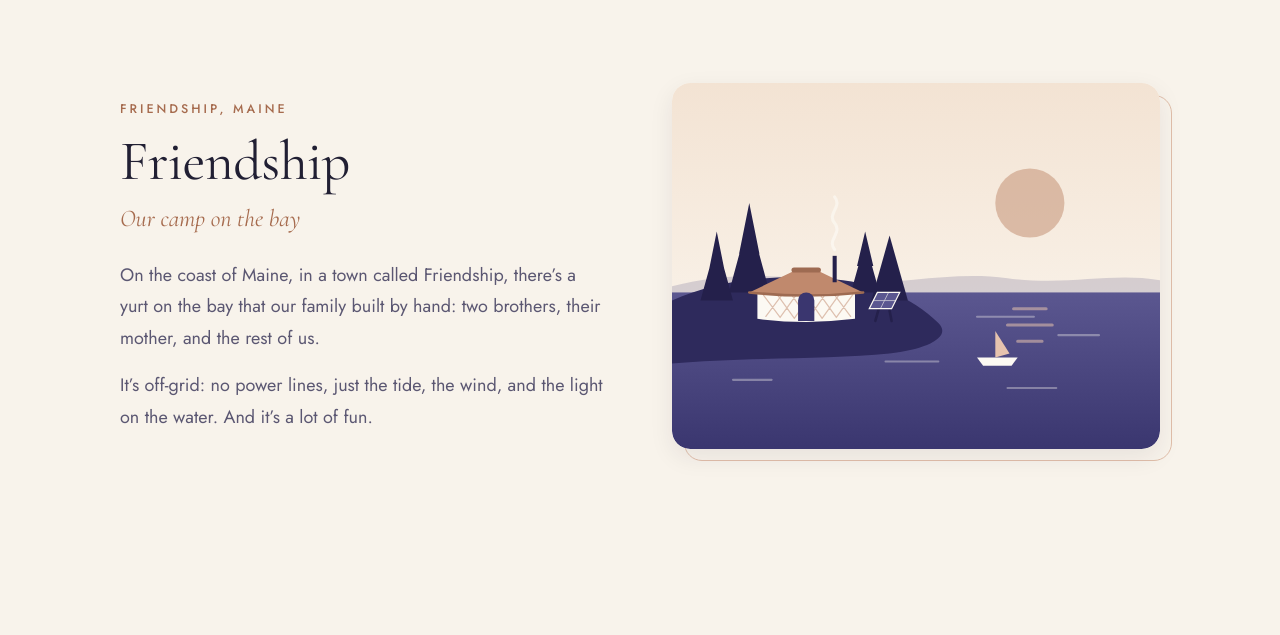
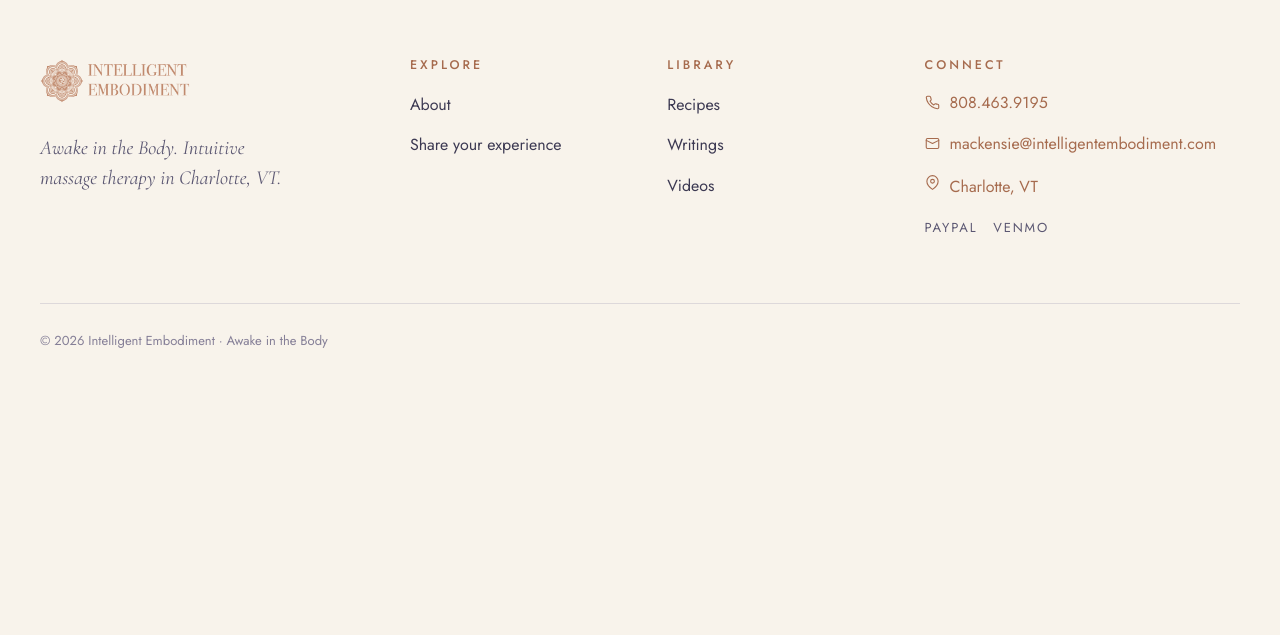
Before and after one commit to samperet/intelligentembodiment, a Next.js app: page / in a window 1280 px wide. Shown: the part 3585-4220 px from the top of the page. After the commit the page ends 3985 px from the top, so only its background shows below. Built offline with nearby package versions, Linux system fonts and the light colour scheme.

Commit message:
Revert "Home: add the Friendship section (our camp on the bay in Friendship, Maine)"
This reverts commit ffe054ecda49336cce51a6bab8411c4fd84f4da1.

```diff
--- a/app/page.tsx
+++ b/app/page.tsx
@@ -5,7 +5,6 @@ import { Eyebrow, Rule, Stat } from "@/components/brand";
 import { TestimonialCarousel } from "@/components/TestimonialCarousel";
 import { Suspense } from "react";
 import { BookingWidget } from "@/components/BookingWidget";
-import { Friendship } from "@/components/Friendship";
 import { site } from "@/lib/site";
 import { getStats } from "@/lib/content";
 
@@ -221,9 +220,6 @@ export default function HomePage() {
           </div>
         </div>
       </section>
-
-      {/* ── Friendship ───────────────────────────────────────────────────── */}
-      <Friendship />
     </>
   );
 }
--- a/components/Footer.tsx
+++ b/components/Footer.tsx
@@ -5,7 +5,6 @@ import { Icon } from "./Icon";
 const explore = [
   { label: "About", href: "/about" },
   { label: "Share your experience", href: "/share" },
-  { label: "Friendship", href: "/#friendship" },
 ];
 
 const library = [
--- a/components/Friendship.tsx
+++ /dev/null
@@ -1,190 +0,0 @@
-import fs from "node:fs";
-import path from "node:path";
-
-// Photos: drop images into public/imagery/friendship and they appear here,
-// in file-name order (the first is the feature image). Until there are any,
-// an illustration of the yurt on the bay stands in.
-const PHOTO_DIR = "imagery/friendship";
-
-// Flip book: paste its share/embed link (e.g. from Heyzine or FlipHTML5) to
-// show it below the photos.
-const FLIPBOOK_URL = "";
-
-function photos(): { src: string; alt: string }[] {
-  try {
-    return fs
-      .readdirSync(path.join(process.cwd(), "public", PHOTO_DIR))
-      .filter((f) => /\.(jpe?g|png|webp)$/i.test(f))
-      .sort((a, b) => a.localeCompare(b, undefined, { numeric: true }))
-      .map((f) => ({
-        src: `/${PHOTO_DIR}/${f}`,
-        alt: `Friendship, Maine: ${f
-          .replace(/\.[^.]+$/, "")
-          .replace(/^\d+[-_ ]*/, "")
-          .replace(/[-_]+/g, " ")
-          .trim() || "camp on the bay"}`,
-      }));
-  } catch {
-    return [];
-  }
-}
-
-export function Friendship() {
-  const [feature, ...more] = photos();
-
-  return (
-    <section id="friendship" className="ie-section relative overflow-hidden px-6">
-      <div className="relative mx-auto max-w-container">
-        <div className="mx-auto grid max-w-[1040px] items-center gap-[clamp(32px,5vw,72px)] md:grid-cols-2">
-          <div className="text-center md:text-left">
-            <span className="eyebrow block">Friendship, Maine</span>
-            <h2
-              className="mt-3 font-serif text-ink-900"
-              style={{ fontSize: "clamp(34px,4.6vw,56px)", lineHeight: 1.05 }}
-            >
-              Friendship
-            </h2>
-            <p
-              className="mt-3 font-serif italic text-copper-800"
-              style={{ fontSize: "clamp(19px,2.2vw,24px)", lineHeight: 1.35 }}
-            >
-              Our camp on the bay
-            </p>
-            <div className="mt-6 space-y-4 font-sans text-[18px] leading-[1.75] text-ink-500">
-              <p>
-                On the coast of Maine, in a town called Friendship, there’s a
-                yurt on the bay that our family built by hand: two brothers,
-                their mother, and the rest of us.
-              </p>
-              <p>
-                It’s off-grid: no power lines, just the tide, the wind, and the
-                light on the water. And it’s a lot of fun.
-              </p>
-            </div>
-          </div>
-
-          <div className="relative mx-auto w-full max-w-[520px]">
-            <span
-              aria-hidden="true"
-              className="pointer-events-none absolute -bottom-3 -right-3 h-full w-full rounded-[18px] border border-copper-300"
-            />
-            {feature ? (
-              // eslint-disable-next-line @next/next/no-img-element
-              <img
-                src={feature.src}
-                alt={feature.alt}
-                className="relative aspect-[4/3] w-full rounded-[18px] object-cover shadow-md"
-              />
-            ) : (
-              <YurtOnTheBay className="relative aspect-[4/3] w-full rounded-[18px] shadow-md" />
-            )}
-          </div>
-        </div>
-
-        {more.length > 0 && (
-          <ul className="mx-auto mt-[clamp(36px,5vw,64px)] grid max-w-[1040px] grid-cols-2 gap-3 sm:gap-4 md:grid-cols-3">
-            {more.map((p) => (
-              <li key={p.src}>
-                {/* eslint-disable-next-line @next/next/no-img-element */}
-                <img
-                  src={p.src}
-                  alt={p.alt}
-                  loading="lazy"
-                  className="aspect-[4/3] w-full rounded-[12px] object-cover shadow-sm"
-                />
-              </li>
-            ))}
-          </ul>
-        )}
-
-        {FLIPBOOK_URL && (
-          <div className="mx-auto mt-[clamp(36px,5vw,64px)] max-w-[1040px]">
-            <iframe
-              src={FLIPBOOK_URL}
-              title="Friendship, Maine flip book"
-              allowFullScreen
-              loading="lazy"
-              className="aspect-[4/3] w-full rounded-[18px] border border-[color:var(--border)] bg-paper-2 shadow-sm sm:aspect-[16/10]"
-            />
-          </div>
-        )}
-      </div>
-    </section>
-  );
-}
-
-/** A yurt on the bay at dusk, in the site's indigo and copper. */
-function YurtOnTheBay({ className = "" }: { className?: string }) {
-  return (
-    <svg
-      viewBox="0 0 480 360"
-      role="img"
-      aria-label="Illustration of a yurt among spruce trees above a bay"
-      className={className}
-    >
-      <defs>
-        <linearGradient id="fr-sky" x1="0" y1="0" x2="0" y2="1">
-          <stop offset="0" stopColor="#F3E3D3" />
-          <stop offset="1" stopColor="#FCF9F3" />
-        </linearGradient>
-        <linearGradient id="fr-water" x1="0" y1="0" x2="0" y2="1">
-          <stop offset="0" stopColor="#5B5790" />
-          <stop offset="1" stopColor="#3A366F" />
-        </linearGradient>
-        <clipPath id="fr-clip">
-          <rect width="480" height="360" rx="18" />
-        </clipPath>
-      </defs>
-      <g clipPath="url(#fr-clip)">
-        <rect width="480" height="360" fill="url(#fr-sky)" />
-        {/* sun */}
-        <circle cx="352" cy="118" r="34" fill="#C0896D" opacity="0.5" />
-        {/* far shore */}
-        <path d="M0 200 C60 184 110 190 160 196 S270 184 330 192 S430 186 480 194 V214 H0Z" fill="#3A366F" opacity="0.18" />
-        {/* bay */}
-        <rect y="206" width="480" height="154" fill="url(#fr-water)" />
-        <g stroke="#FCF9F3" strokeLinecap="round" opacity="0.35" strokeWidth="2">
-          <path d="M40 236 h46 M120 252 h30 M300 230 h56 M380 248 h40 M210 274 h52 M60 292 h38 M330 300 h48" />
-        </g>
-        {/* sun's path on the water */}
-        <g stroke="#E6C3AE" strokeLinecap="round" opacity="0.55" strokeWidth="3">
-          <path d="M336 222 h32 M330 238 h44 M340 254 h24" />
-        </g>
-        {/* point of land */}
-        <path d="M0 214 C40 196 90 188 150 192 C200 196 236 210 262 236 C276 250 250 262 214 266 C150 272 60 270 0 276Z" fill="#2E2A5C" />
-        {/* spruces */}
-        <g fill="#24204B">
-          <path d="M28 214 l16 -58 l16 58Z M36 186 l8 -40 l8 40Z" />
-          <path d="M56 206 l20 -74 l20 74Z M66 168 l10 -50 l10 50Z" />
-          <path d="M176 206 l14 -50 l14 50Z M182 180 l8 -34 l8 34Z" />
-          <path d="M196 214 l18 -64 l18 64Z" />
-        </g>
-        {/* yurt: round lattice wall, shallow cone roof, crown ring */}
-        <g>
-          <path d="M84 232 v-28 h96 v28 q-48 6 -96 0Z" fill="#FCF9F3" />
-          <g stroke="#C0896D" strokeWidth="1.2" opacity="0.5">
-            <path d="M88 206 l18 24 M102 206 l18 25 M116 206 l18 26 M130 206 l18 26 M144 206 l18 25 M158 206 l18 24 M92 230 l18 -24 M106 231 l18 -25 M120 232 l18 -26 M134 232 l18 -26 M148 231 l18 -25 M162 230 l16 -22" />
-          </g>
-          <path d="M76 206 L122 184 h20 L188 206 q-56 6 -112 0Z" fill="#C0896D" />
-          <path d="M76 206 q56 6 112 0" fill="none" stroke="#9E6B52" strokeWidth="2.5" strokeLinecap="round" />
-          <path d="M120 184 h24" stroke="#9E6B52" strokeWidth="5" strokeLinecap="round" />
-          <path d="M124 234 v-20 a8 8 0 0 1 16 0 v20Z" fill="#3A366F" />
-          {/* woodstove pipe and smoke */}
-          <path d="M160 196 v-26" stroke="#24204B" strokeWidth="4" />
-          <path d="M160 164 c-8 -10 8 -16 0 -26 c-8 -10 8 -16 0 -26" fill="none" stroke="#FCF9F3" strokeWidth="3" strokeLinecap="round" opacity="0.7" />
-        </g>
-        {/* solar panel on its stand */}
-        <g>
-          <path d="M200 234 l4 -14 M216 234 l-2 -10" stroke="#24204B" strokeWidth="2.5" strokeLinecap="round" />
-          <path d="M194 222 l8 -16 h22 l-8 16Z" fill="#5B5790" stroke="#FCF9F3" strokeWidth="1.2" />
-          <path d="M198 214 h22 M205 222 l8 -16" stroke="#FCF9F3" strokeWidth="0.8" opacity="0.7" />
-        </g>
-        {/* a small boat */}
-        <g transform="translate(300 270)">
-          <path d="M0 0 h40 l-6 8 h-28Z" fill="#FCF9F3" />
-          <path d="M18 0 v-26 l14 22Z" fill="#E6C3AE" />
-        </g>
-      </g>
-    </svg>
-  );
-}
```
Also changed, not shown: 1 other file (tests, documents, lock files or other folders).
